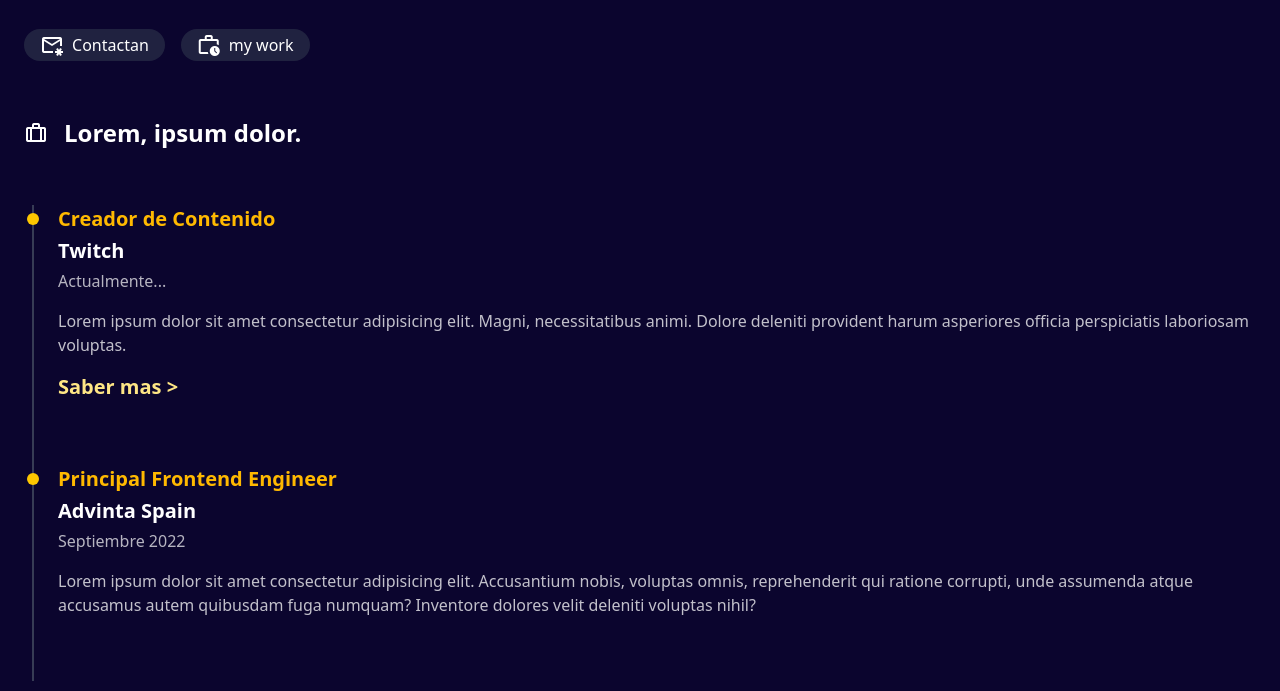
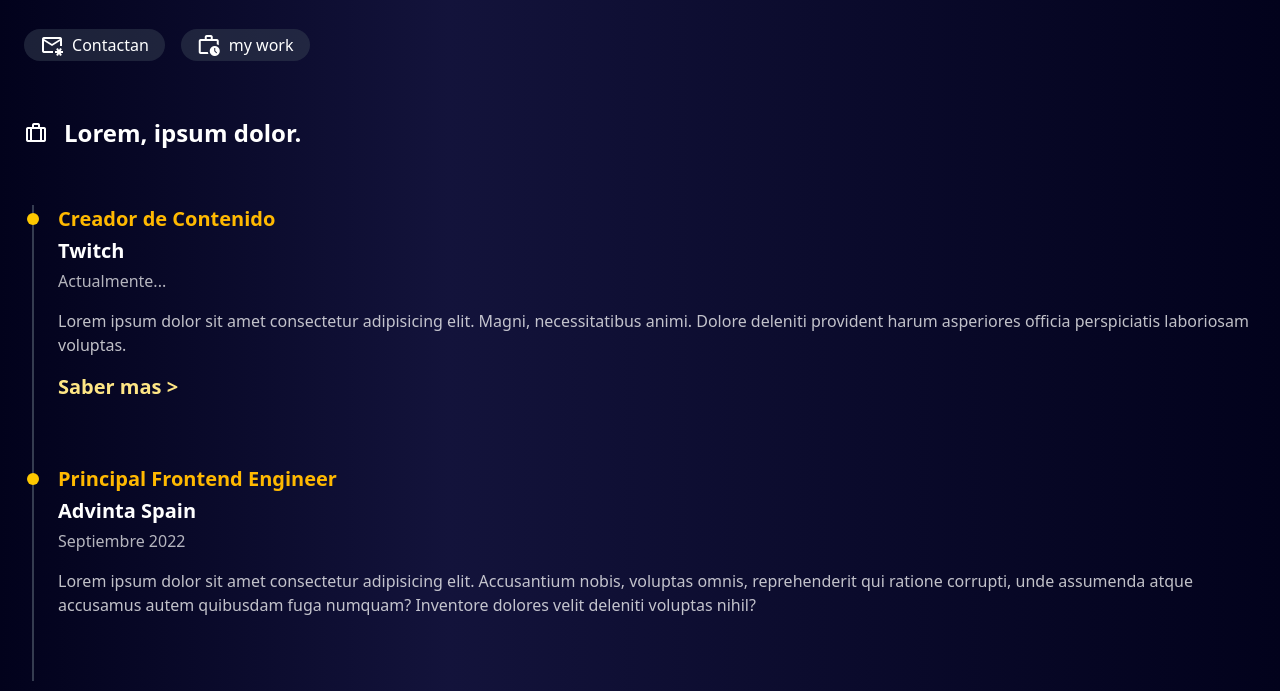
Before and after one commit to salikazemi/salikazemi.github.io, a website: page index.html in a window 1280 px wide. Shown: the part 261-952 px from the top of the page. Drawn offline with nearby package versions, Linux system fonts and the light colour scheme.

Commit message:
fix: change background

```diff
--- a/index.html
+++ b/index.html
@@ -8,10 +8,11 @@
       href="https://fonts.googleapis.com/css2?family=Material+Symbols+Outlined"
       rel="stylesheet"
     />
-<link rel="stylesheet" href="output.css">
+    <link rel="stylesheet" href="output.css" />
   </head>
 
-  <body class="bg-[#0b052e]">
+  <body style="background: #02021c;
+background: linear-gradient(90deg, rgba(2, 2, 28, 1) 0%, rgba(19, 19, 59, 1) 35%, rgba(2, 2, 28, 1) 100%);">
     <header class="px-6 mt-6">
       <nav>
         <ul class="flex text-white justify-between items-center text-[13px]">
@@ -68,13 +69,9 @@
           <span class="material-symbols-outlined"> trip </span>
           <h2 class="text-2xl font-bold">Lorem, ipsum dolor.</h2>
         </div>
-        <!-- START: این کد را جایگزین کنید -->
         <div class="mt-14">
-          <!-- والد اصلی Timeline با خط عمودی -->
-          <div class="relative border-l-2 border-gray-600/70 ml-2">
-            <!-- اولین آیتم Timeline -->
+          <div class="border-l-2 border-gray-600/70 ml-2">
             <div class="relative pl-6 pb-16">
-              <!-- نقطه زرد روی خط -->
               <span
                 class="absolute flex items-center justify-center w-3 h-3 bg-yellow-400 rounded-full -left-[7px] top-2"
               ></span>
@@ -98,9 +95,7 @@
               </div>
             </div>
 
-            <!-- دومین آیتم Timeline -->
             <div class="relative pl-6 pb-16">
-              <!-- نقطه زرد روی خط -->
               <span
                 class="absolute flex items-center justify-center w-3 h-3 bg-yellow-400 rounded-full -left-[7px] top-2"
               ></span>
@@ -121,11 +116,8 @@
                 </p>
               </div>
             </div>
-
-            <!-- برای اضافه کردن آیتم‌های بعدی، فقط بلاک بالا را کپی کنید -->
           </div>
         </div>
-        <!-- END: پایان کد جایگزین -->
       </section>
       <section class="mt-20">
         <div class="flex gap-3 items-center">
```
Also changed, not shown: img/photo_2025-09-23_19-25-24.jpg (deleted), output.css.
